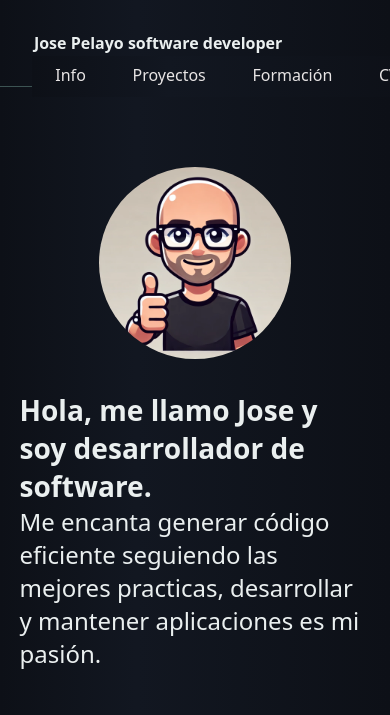
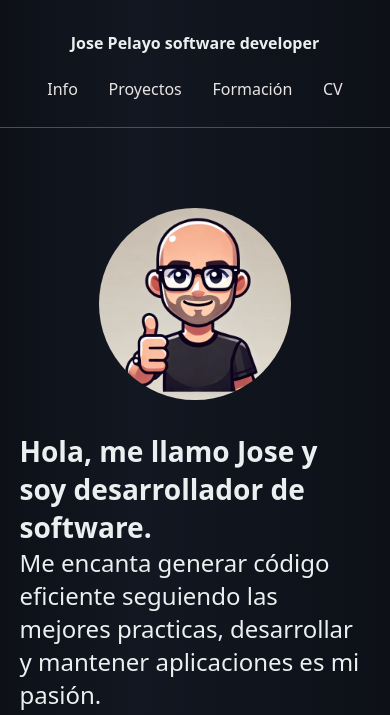
Before and after one commit to JoseLuisPelayo/JoseLuisPelayo.github.io, a plain HTML site: page index.html in a window 390 px wide. Shown: the top 715 px of the page. Drawn offline with Linux system fonts and the light colour scheme.

Commit message:
ADD: mobile navbar and little fix styles

```diff
--- a/css/style.css
+++ b/css/style.css
@@ -26,6 +26,10 @@ a {
     text-align: center;
 }
 
+.header-page h1 {
+    margin: auto;
+}
+
 
 .main-wrapper {
     display: flex;
@@ -52,6 +56,10 @@ a {
     container-name: nav;
 }
 
+.nav-list-mobile {
+    display: none;
+}
+
 .nav-list {
     display: flex;
     align-items: center;
@@ -61,7 +69,7 @@ a {
     margin: auto;
     gap: 2rem;
     position: fixed;
-    left: 2rem;
+    left: 1.5rem;
 
 }
 
@@ -78,14 +86,17 @@ a {
 
 @media (max-width: 425px) {
     .nav-list {
+        display: none;
+    }
+
+    .nav-list-mobile {
+        display: flex;
         width: 100%;
+        align-items: center;
         justify-content: space-around;
-        flex-direction: row;
-        position: fixed;
-        right: 0;
-        top: 3.5rem;
-        background: linear-gradient(90deg, rgba(13, 16, 23, 1) 0%, rgba(18, 23, 33, 1) 35%, rgba(13, 16, 23, 1) 100%);
-        z-index: 1;
+        list-style: none;
+        padding: .5rem 1rem .7rem 1rem;
+        margin: auto;
     }
 
     .nav-list-element a {
@@ -119,6 +130,7 @@ a {
     display: flex;
     align-items: center;
     flex-wrap: wrap;
+    justify-content: center;
     gap: 2rem;
     margin: auto;
 }
@@ -130,7 +142,6 @@ a {
     border-radius: 100%;
     overflow: hidden;
     max-width: 12rem;
-    margin: auto;
 }
 
 .about-img img {
@@ -142,8 +153,13 @@ a {
     flex-direction: column;
     flex-basis: 0;
     flex-grow: 999;
-    max-width: 35rem;
     font-size: 1.5rem;
+    max-width: 50rem;
+}
+
+.about-text-p,
+.about-text-title {
+    max-width: 50rem;
 }
 
 /* BANNER STACK ----------------------------------------- */
--- a/index.html
+++ b/index.html
@@ -13,6 +13,14 @@
         <div class="wrapper">
             <h1>Jose Pelayo software developer</h1>
         </div>
+        <nav class="nav">
+            <ul class="nav-list-mobile">
+                <li class="nav-list-element"><a href="#about">Info</a></li>
+                <li class="nav-list-element"><a href="">Proyectos</a></li>
+                <li class="nav-list-element"><a href="">Formación</a></li>
+                <li class="nav-list-element"><a href="">CV</a></li>
+            </ul>
+        </nav>
     </header>
     <main>
         <div class="main-wrapper">
@@ -68,7 +76,8 @@
                                             <img src="./assets/img/JavaScript.png" alt="image" class="h-12 w-full" />
                                         </div>
                                         <div class="banner-stack-section-imgs-img">
-                                        <img src="./assets/img/MySQL_logo.svg.png" alt="image" class="h-12 w-full" />
+                                            <img src="./assets/img/MySQL_logo.svg.png" alt="image"
+                                                class="h-12 w-full" />
                                         </div>
                                         <div class="banner-stack-section-imgs-img">
                                             <img src="./assets/img/java.svg" alt="image" class="h-12 w-full" />
@@ -89,7 +98,8 @@
                                             <img src="./assets/img/Laravel.svg.png" alt="image" class="h-12 w-full " />
                                         </div>
                                         <div class="banner-stack-section-imgs-img">
-                                        <img src="./assets/img/Vue.js_Logo_2.svg.png" alt="image" class="h-12 w-full" />
+                                            <img src="./assets/img/Vue.js_Logo_2.svg.png" alt="image"
+                                                class="h-12 w-full" />
                                         </div>
                                     </div>
                                 </div>
```
Lines whose indentation alone changed are shown as unchanged.
